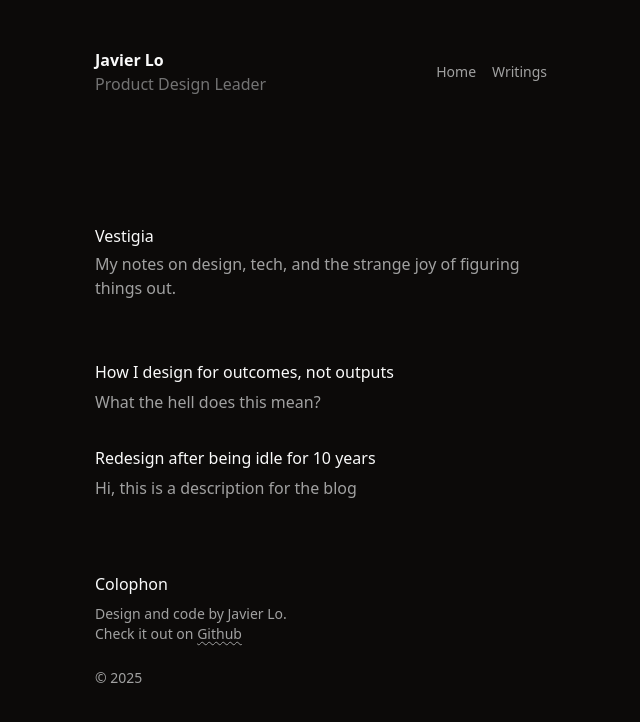
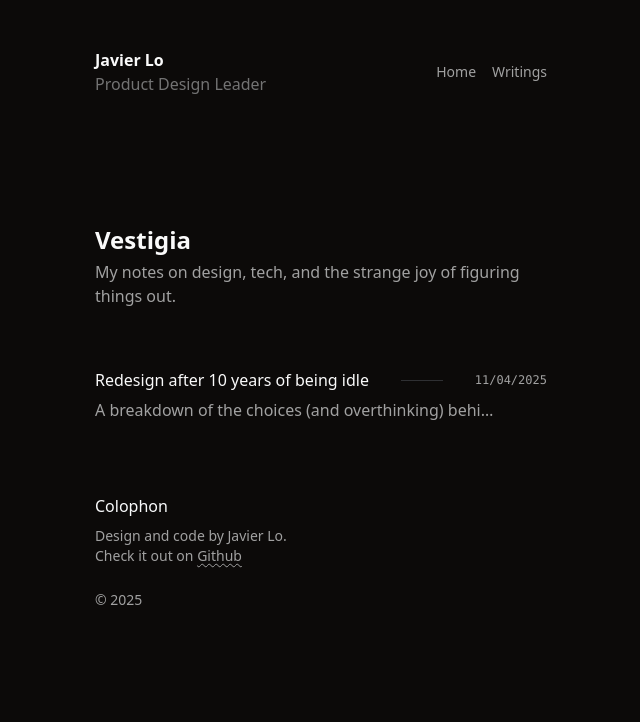
Before and after one commit to javierlocp/Personal-site, a React (Vite) app: page /blog in a window 1280 px wide. Shown: the top 722 px of the page, without its empty margins (319-959 px from the left). Built offline with nearby package versions, Linux system fonts and the light colour scheme.

Commit message:
Setup blogpost routing and post object schema

```diff
--- a/src/App.jsx
+++ b/src/App.jsx
@@ -2,6 +2,7 @@ import { Routes, Route } from 'react-router-dom';
 import MainLayout from './layouts/MainLayout';
 import Home from './pages/Home';
 import Blog from './pages/Blog/Blog';
+import BlogPost from './pages/Blog/BlogPost';
 
 function App() {
   return (
@@ -9,6 +10,7 @@ function App() {
       <Routes>
         <Route path="/" element={<Home />} className=""></Route>
         <Route path="/blog" element={<Blog />}></Route>
+        <Route path="/blog/:slug" element={<BlogPost />}></Route>
       </Routes>
     </MainLayout>
   );
--- /dev/null
+++ b/src/data/posts.js
@@ -0,0 +1,15 @@
+// Tag ideas: design, ui, ux, process, dev, vite, react, git, lesson, thinking, tailwind, journal
+
+// Blog Schema - Array of objects
+export const posts = [
+  {
+    title: 'Redesign after 10 years of being idle',
+    slug: 'behind-the-redesign',
+    date: '2025-04-11',
+    description: 'A breakdown of the choices (and overthinking) behind this redesign.',
+    image: null, // Placeholder For Later
+    readingTime: 2,
+    content: ['paragraph1', 'paragraph2'],
+    tags: ['design', 'process', 'lessons'],
+  },
+];
--- a/src/pages/Blog/Blog.jsx
+++ b/src/pages/Blog/Blog.jsx
@@ -1,26 +1,11 @@
+import { posts } from '../../data/posts';
+
 // Blog Index
-
 const Blog = () => {
-  const posts = [
-    {
-      //Array of blogpost objects
-      title: 'How I design for outcomes, not outputs',
-      description: 'What the hell does this mean?',
-      date: 'June 2025',
-      slug: 'outcomes-not-outputs',
-    },
-    {
-      title: 'Redesign after being idle for 10 years',
-      description: 'Hi, this is a description for the blog',
-      date: 'May 2025',
-      slug: 'personal-design-system',
-    },
-  ];
-
   return (
     <>
       <div className="mb-12 flex flex-col gap-1">
-        <h2 className="text-base text-neutral-50">Vestigia</h2>
+        <h1 className="text-neutral-50">Vestigia</h1>
         <p className="text-neutral-400">My notes on design, tech, and the strange joy of figuring things out.</p>
       </div>
       <ul>
@@ -30,8 +15,18 @@ const Blog = () => {
               href={`/blog/${post.slug}`}
               className="-mx-4 flex flex-col gap-1.5 rounded-md px-4 py-3 text-base text-neutral-50 transition-all duration-250 hover:bg-stone-50/5 hover:text-neutral-50 active:bg-stone-50/5"
             >
-              {post.title}
-              <span className="block text-neutral-400">{post.description}</span>
+              <div className="flex items-center justify-between gap-4 md:gap-4 md:gap-8">
+                <h2 className="max-w-[250px] truncate md:max-w-[400px]">{post.title}</h2>
+                <div class="block flex-grow border-t border-gray-400/25"></div>
+                <span className="shrink-0 font-mono text-xs text-neutral-400">
+                  {new Date(post.date).toLocaleDateString('en-GB', {
+                    day: 'numeric',
+                    month: 'numeric',
+                    year: 'numeric',
+                  })}
+                </span>
+              </div>
+              <span className="block max-w-[250px] truncate text-neutral-400 md:max-w-[400px]">{post.description}</span>
             </a>
           </li>
         ))}
--- a/src/pages/Blog/BlogPost.jsx
+++ b/src/pages/Blog/BlogPost.jsx
@@ -0,0 +1,43 @@
+import { useParams } from 'react-router-dom';
+import { posts } from '../../data/posts';
+
+const BlogPost = () => {
+  const { slug } = useParams();
+  const post = posts.find((p) => p.slug === slug);
+
+  // Check if post exist
+  if (!post) {
+    return <p>Post not found.</p>;
+  }
+
+  return (
+    <article>
+      <div className="mb-2 flex flex-col gap-2">
+        <h1>{post.title}</h1>
+        <p className="text-pretty">{post.description}</p>
+      </div>
+      <div className="mt-4 mb-8 text-sm text-neutral-400">
+        <span className="block shrink-0 font-mono text-xs text-neutral-400">
+          {new Date(post.date).toLocaleDateString('en-GB', {
+            weekday: 'long',
+            day: 'numeric',
+            month: 'numeric',
+            year: 'numeric',
+          })}
+          {post.readingTime && ` · ${post.readingTime} min read`}
+        </span>
+
+        {post.image && <img src={post.image} alt={post.title} className="mb-6 h-auto w-full rounded-md" />}
+      </div>
+      <div>
+        {post.content.map((paragraph, idx) => (
+          <p key={idx} className="mt-4">
+            {paragraph}
+          </p>
+        ))}
+      </div>
+    </article>
+  );
+};
+
+export default BlogPost;
```
Also changed, not shown: src/pages/Home.jsx (+2 -8 lines), 1 other file (tests, documents, lock files or other folders).
